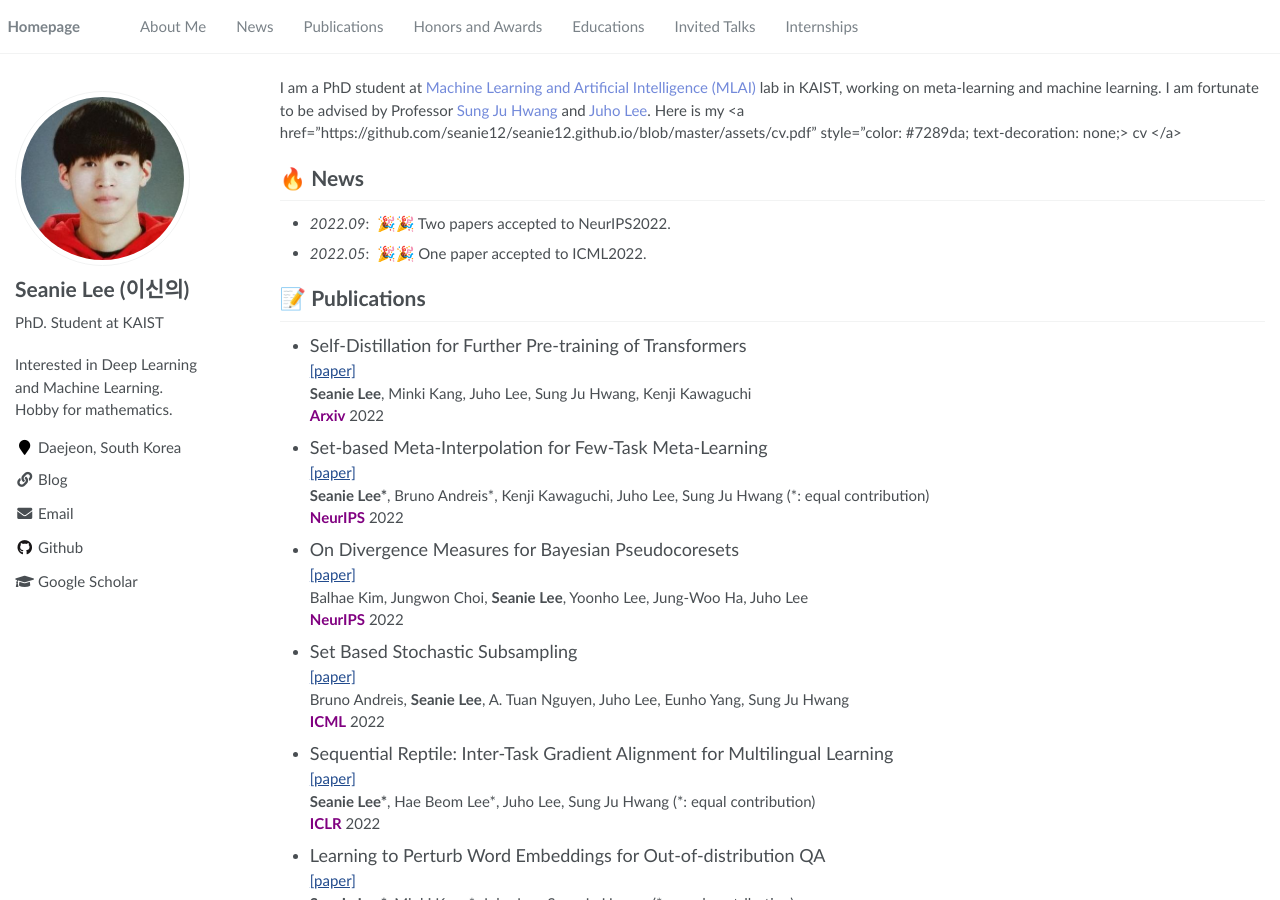
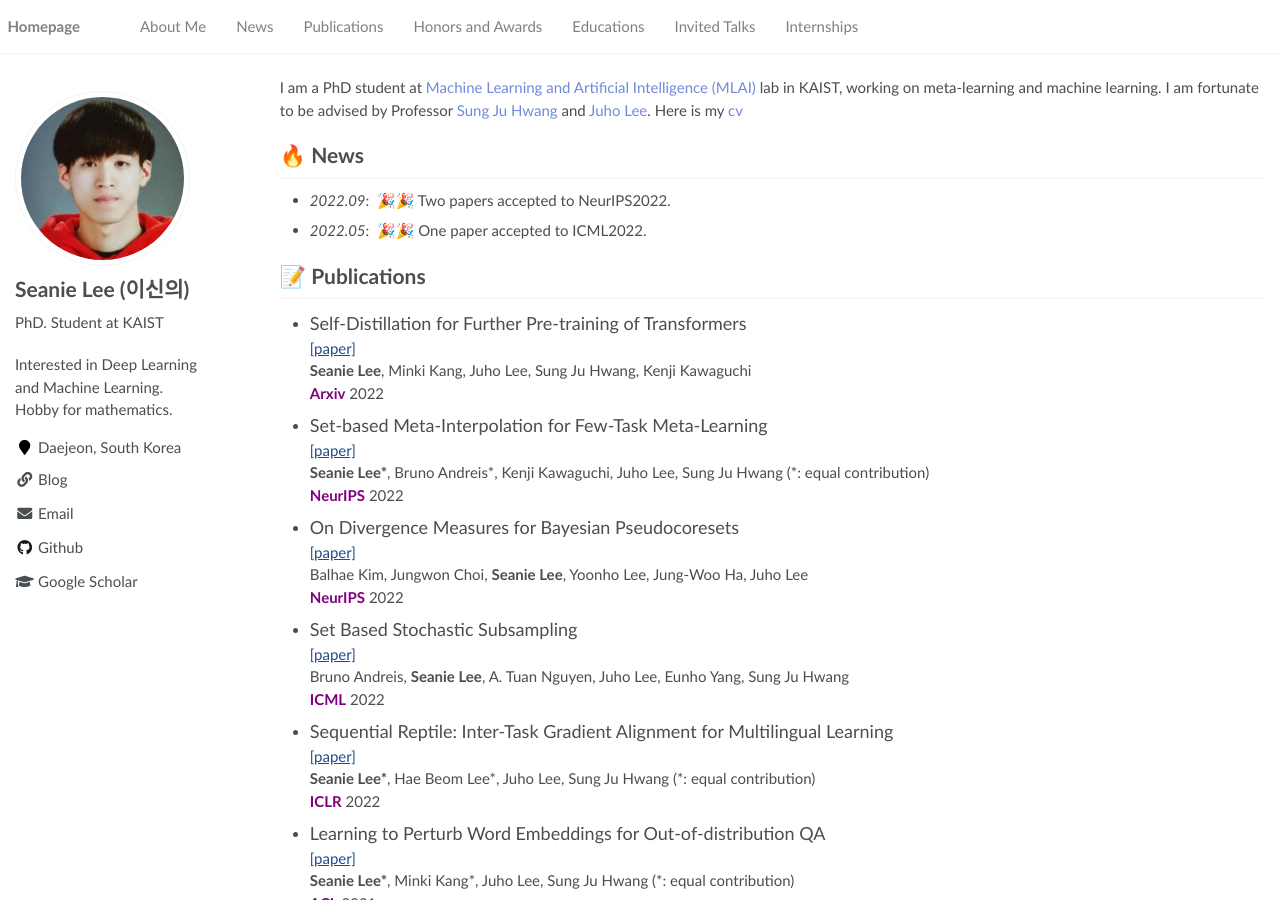
Before and after one commit to seanie12/seanie12.github.io, a Jekyll site: the page built from _pages/about.md, in a window 1280 px wide and 900 px high. Built offline with Jekyll 4.4.1, drawn with Linux system fonts in a browser that asks for light colours.

Commit message:
Update about.md

```diff
--- a/_pages/about.md
+++ b/_pages/about.md
@@ -17,7 +17,7 @@ redirect_from:
 
 <span class='anchor' id='about-me'></span>
 
-I am a PhD student at <a href="https://www.mlai-kaist.com/" style="color: #7289da; text-decoration: none;">Machine Learning and Artificial Intelligence (MLAI)</a> lab in KAIST, working on meta-learning and machine learning. I am fortunate to be advised by Professor <a href="http://www.sungjuhwang.com/" style="color: #7289da; text-decoration: none;">Sung Ju Hwang</a> and <a href="https://juho-lee.github.io/" style="color: #7289da; text-decoration: none;">Juho Lee</a>. Here is my <a href="https://github.com/seanie12/seanie12.github.io/blob/master/assets/cv.pdf" style="color: #7289da; text-decoration: none;> cv </a>
+I am a PhD student at <a href="https://www.mlai-kaist.com/" style="color: #7289da; text-decoration: none;">Machine Learning and Artificial Intelligence (MLAI)</a> lab in KAIST, working on meta-learning and machine learning. I am fortunate to be advised by Professor <a href="http://www.sungjuhwang.com/" style="color: #7289da; text-decoration: none;">Sung Ju Hwang</a> and <a href="https://juho-lee.github.io/" style="color: #7289da; text-decoration: none;">Juho Lee</a>. Here is my <a href="https://github.com/seanie12/seanie12.github.io/blob/master/assets/cv.pdf" style="color: #7289da; text-decoration: none;"> cv </a>
 
 
 
```
